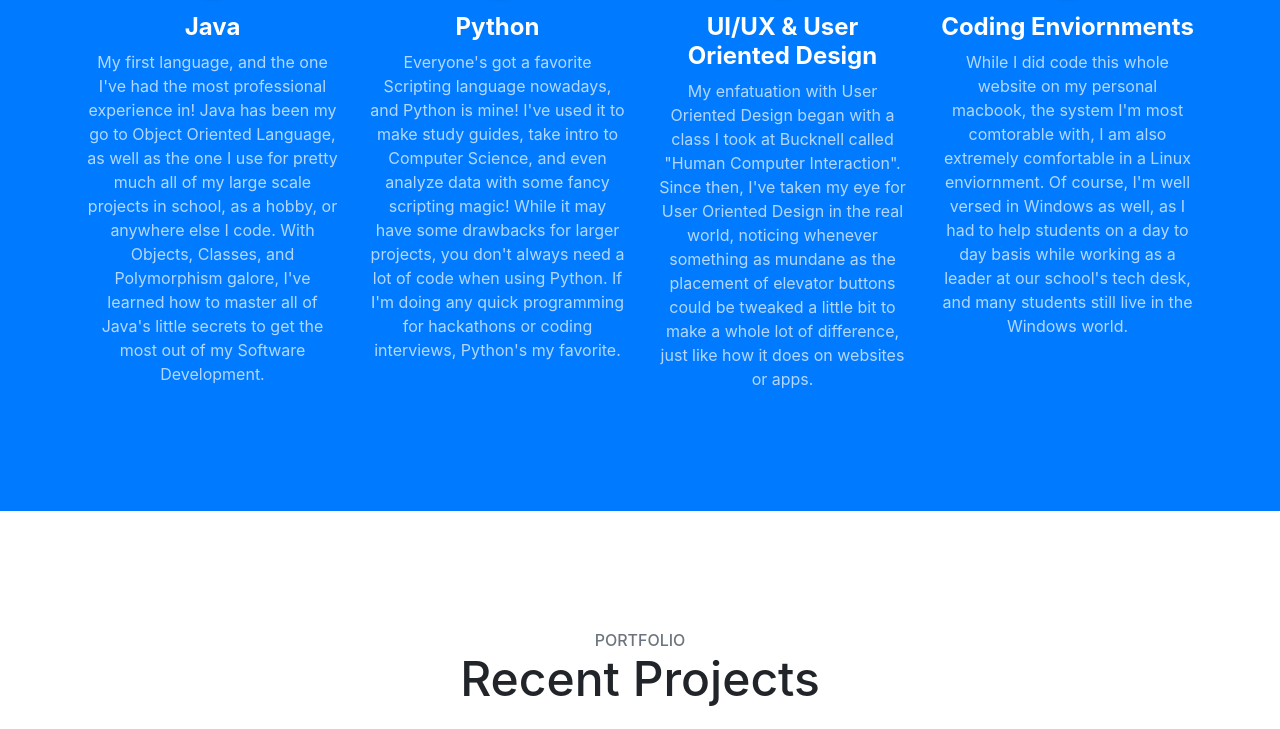
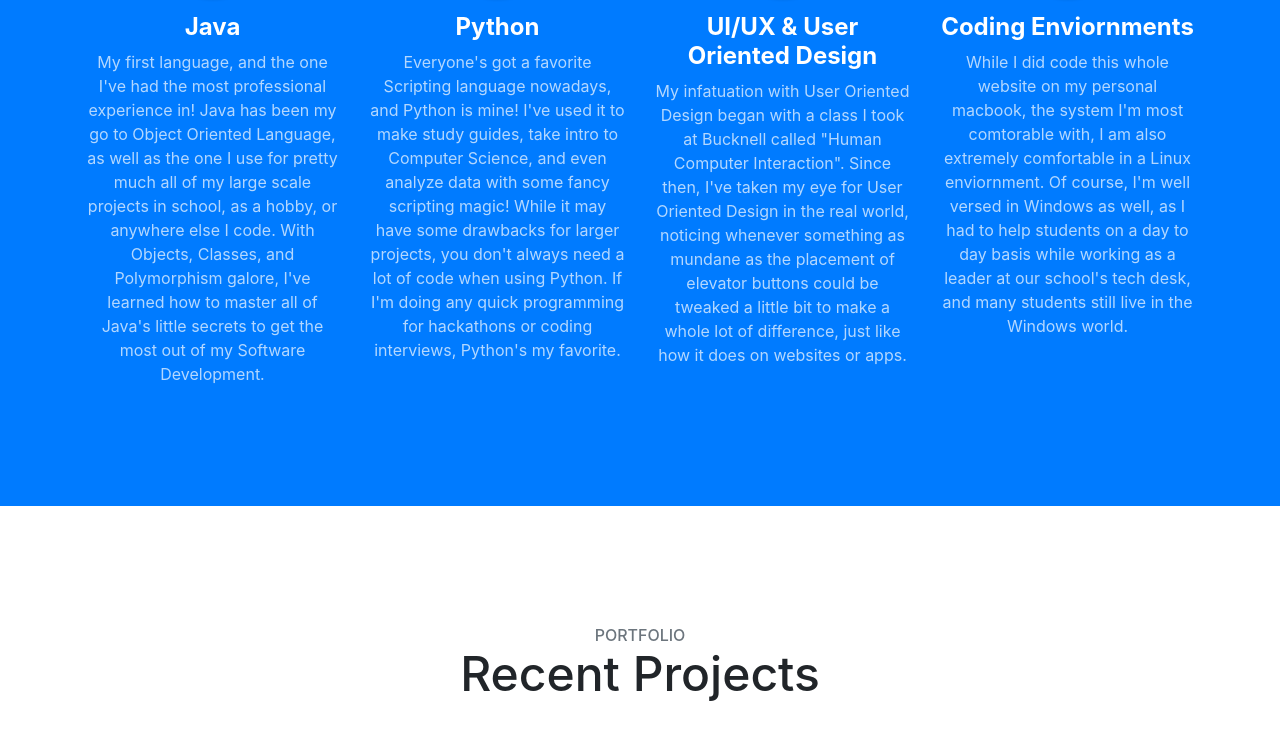
Before and after one commit to DannyToback/AboutMe, a website with bundled scripts: page index.html in a window 1280 px wide. Shown: the part 1622-2351 px from the top of the page. Built offline with nearby package versions, Linux system fonts and the light colour scheme.

Commit message:
tweaking again and again

```diff
--- a/index.html
+++ b/index.html
@@ -129,7 +129,7 @@
             <h4>
               <strong>UI/UX & User Oriented Design</strong>
             </h4>
-            <p class="text-faded mb-0">My enfatuation with User Oriented Design began
+            <p class="text-faded mb-0">My infatuation with User Oriented Design began
               with a class I took at Bucknell called "Human Computer Interaction". Since then,
                I've taken my eye for User Oriented Design in the real world, noticing whenever something
               as mundane as the placement of elevator buttons could be tweaked a little bit to make a whole lot of difference,
```
